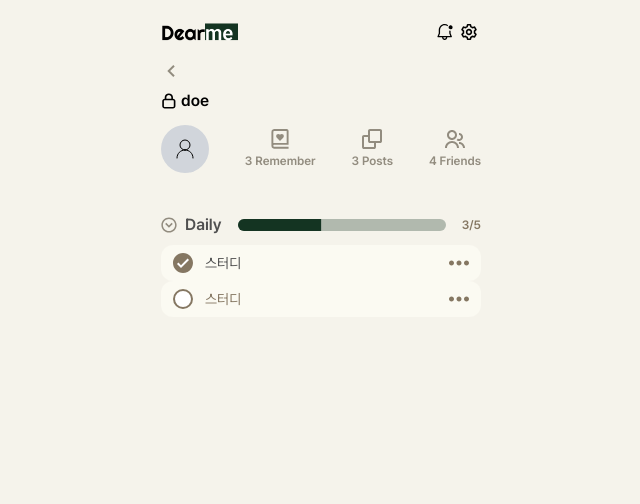
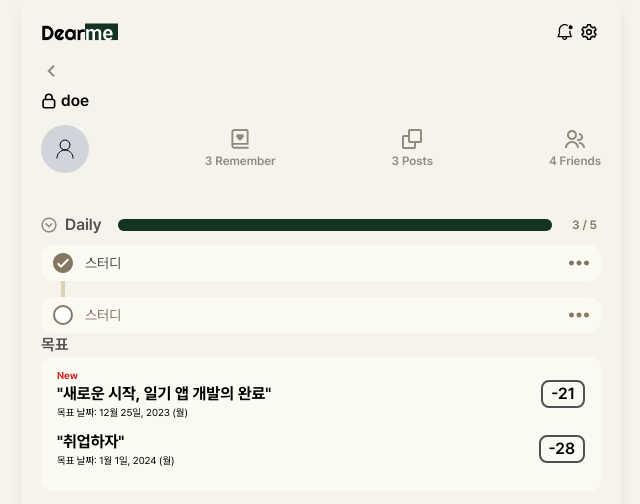
Before and after one commit to tedhun21/dearme, a Next.js app: page /me in a window 1280 px wide. Shown: the top 504 px of the page, without its empty margins (319-959 px from the left). Built offline with nearby package versions, Linux system fonts and the light colour scheme.

Commit message:
Feat: mypage 레이아웃 완성 (#17)

```diff
--- a/app/me/page.tsx
+++ b/app/me/page.tsx
@@ -9,13 +9,12 @@ import CheckActiveIcon from "@/public/me/CheckActiveIcon";
 import ThreeDots from "@/public/me/ThreeDots";
 import CheckInactiveIcon from "@/public/me/CheckInactiveIcon";
 import LockIcon from "@/public/me/LockIcon";
-import { LinearProgress, Stack } from "@mui/material";
-import { useState } from "react";
+import { LinearProgress } from "@mui/material";
 
 export default function Me() {
   return (
     <main className="flex min-h-screen justify-center">
-      <div className="flex min-w-[360px] max-w-[600px] flex-col bg-default-200">
+      <div className="flex min-w-[360px] flex-col bg-default-200 shadow-lg sm:w-[360px] md:w-[480px] lg:w-[600px]">
         <Header />
         <div className="px-6">
           <BackArrowIcon className="h-3 w-3 fill-current text-default-500 hover:text-default-700" />
@@ -61,13 +60,15 @@ export default function Me() {
                 mx: 2,
               }}
               variant="determinate"
-              value={(2 / 5) * 100}
+              value={(5 / 5) * 100}
               color="inherit"
             />
 
-            <span className="text-xs font-semibold text-default-600">3/5</span>
+            <span className="mx-1 whitespace-nowrap text-xs font-semibold text-default-600">
+              3 / 5
+            </span>
           </div>
-          <div>
+          <div className="relative flex flex-col gap-4">
             <div className="flex justify-between rounded-xl bg-default-100 px-3 py-2">
               <div className="flex gap-3">
                 <CheckActiveIcon className="h-5 w-5 fill-current text-default-600" />
@@ -77,6 +78,7 @@ export default function Me() {
               </div>
               <ThreeDots className="h-5 w-5 fill-current text-default-600" />
             </div>
+            <div className="absolute mx-5 my-9 h-4 w-1 bg-default-400"></div>
             <div className="flex justify-between rounded-xl bg-default-100 px-3 py-2">
               <div className="flex gap-3">
                 <CheckInactiveIcon className="h-5 w-5" />
@@ -87,6 +89,41 @@ export default function Me() {
               <ThreeDots className="h-5 w-5 fill-current text-default-600" />
             </div>
           </div>
+          <div>
+            <div className="font-semibold text-default-700">목표</div>
+            <div className="flex flex-col gap-3 rounded-xl bg-default-100 px-4 py-3">
+              <div className="flex justify-between">
+                <div className="flex flex-col">
+                  <span className="text-2xs font-bold text-red-600 dark:bg-red-300">
+                    New
+                  </span>
+                  <div className="font-bold">
+                    &quot;새로운 시작, 일기 앱 개발의 완료&quot;
+                  </div>
+                  <div className="text-2xs">
+                    목표 날짜: 12월 25일, 2023 (월)
+                  </div>
+                </div>
+                <div className="flex items-center justify-center">
+                  <span className="rounded-lg border-2 border-default-700 px-2 font-semibold">
+                    -21
+                  </span>
+                </div>
+              </div>
+              <div className="flex justify-between">
+                <div className="flex flex-col">
+                  <div className="font-bold">&quot;취업하자&quot;</div>
+                  <div className="text-2xs">목표 날짜: 1월 1일, 2024 (월)</div>
+                </div>
+                <div className="flex items-center justify-center">
+                  <span className="rounded-lg border-2 border-default-700 px-2 font-semibold">
+                    -28
+                  </span>
+                </div>
+              </div>
+              <div></div>
+            </div>
+          </div>
         </section>
       </div>
     </main>
--- a/tailwind.config.ts
+++ b/tailwind.config.ts
@@ -6,6 +6,7 @@ const config: Config = {
     "./components/**/*.{js,ts,jsx,tsx,mdx}",
     "./app/**/*.{js,ts,jsx,tsx,mdx}",
   ],
+  darkMode: "class",
   theme: {
     extend: {
       backgroundImage: {
@@ -28,6 +29,9 @@ const config: Config = {
           800: "#143422",
         },
       },
+      fontSize: {
+        "2xs": ["0.625rem", "0.8rem"],
+      },
     },
   },
   plugins: [],
```
